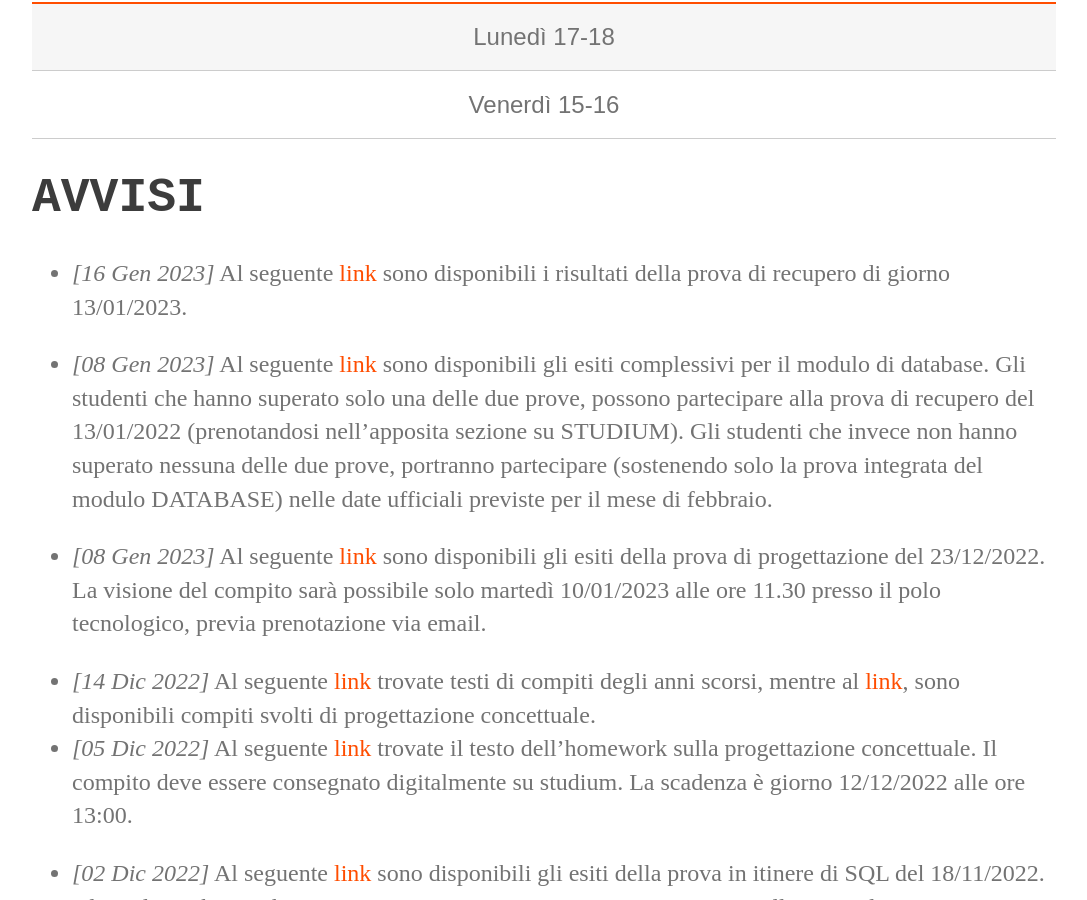
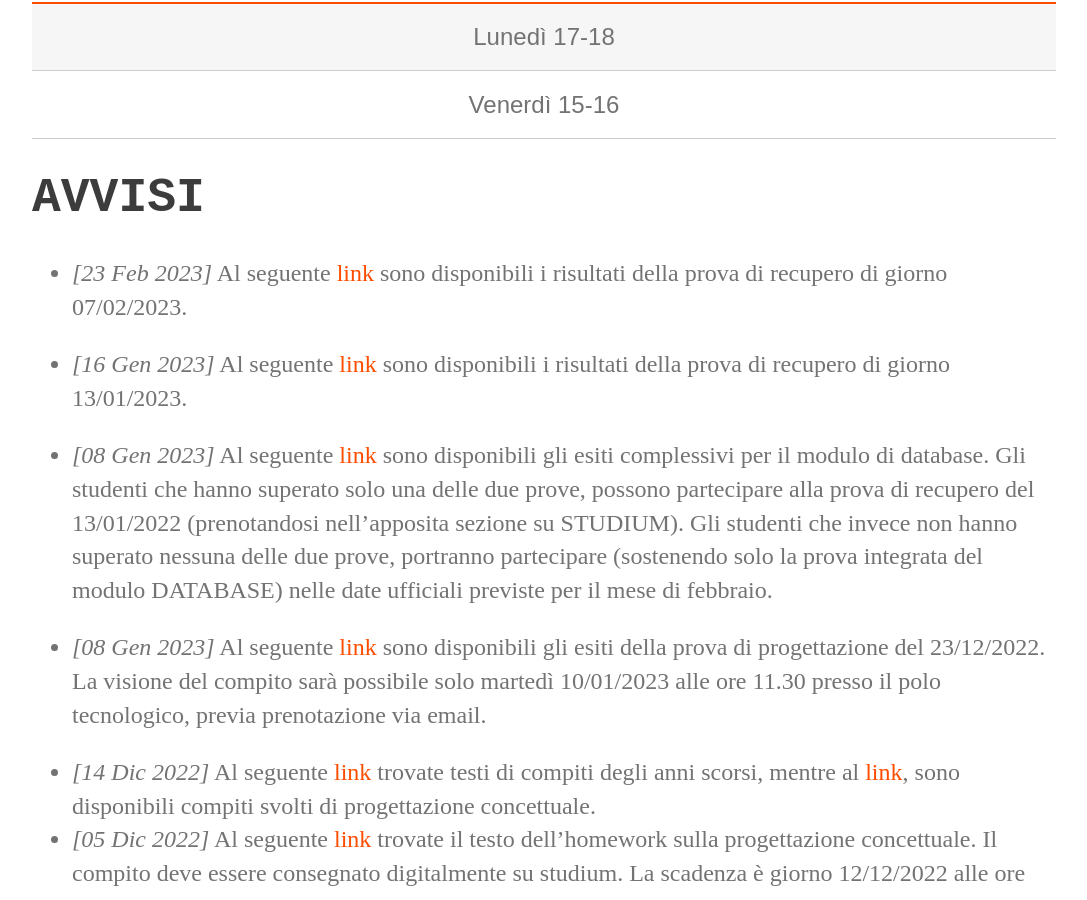
Before and after one commit to perceivelab/database-course, a Jekyll site: the page built from index.md, in a window 1280 px wide and 900 px high, scrolled down 507 px. Shown: the whole window, without its empty margins (96-1183 px from the left). Built offline with Jekyll 4.4.1, drawn with Linux system fonts in a browser that asks for light colours.

Commit message:
Update index.md

```diff
--- a/index.md
+++ b/index.md
@@ -21,9 +21,9 @@ layout: default
 
 # AVVISI
 
+- *[23 Feb 2023]* Al seguente [link](https://drive.google.com/file/d/1C-luvjZWJW3GWAmUKn-7mWZoLEuh2kXl/view?usp=sharing) sono disponibili i risultati della prova di recupero di giorno 07/02/2023.
 
 - *[16 Gen 2023]* Al seguente [link](https://drive.google.com/file/d/1flwK1VkV_-MDe3mn1iY5ZkW81yPfb5vO/view?usp=sharing) sono disponibili i risultati della prova di recupero di giorno 13/01/2023.
-
 
 - *[08 Gen 2023]* Al seguente [link](https://drive.google.com/file/d/1WsVk5-IVbafOXJAOFls9BIOOiHl5nDFk/view?usp=sharing) sono disponibili gli esiti complessivi per il modulo di database. Gli studenti che hanno superato solo una delle due prove, possono partecipare alla prova di recupero del 13/01/2022 (prenotandosi nell'apposita sezione su STUDIUM). Gli studenti che invece non hanno superato nessuna delle due prove, portranno partecipare (sostenendo solo la prova integrata del modulo DATABASE) nelle date ufficiali previste per il mese di febbraio.
 
```
